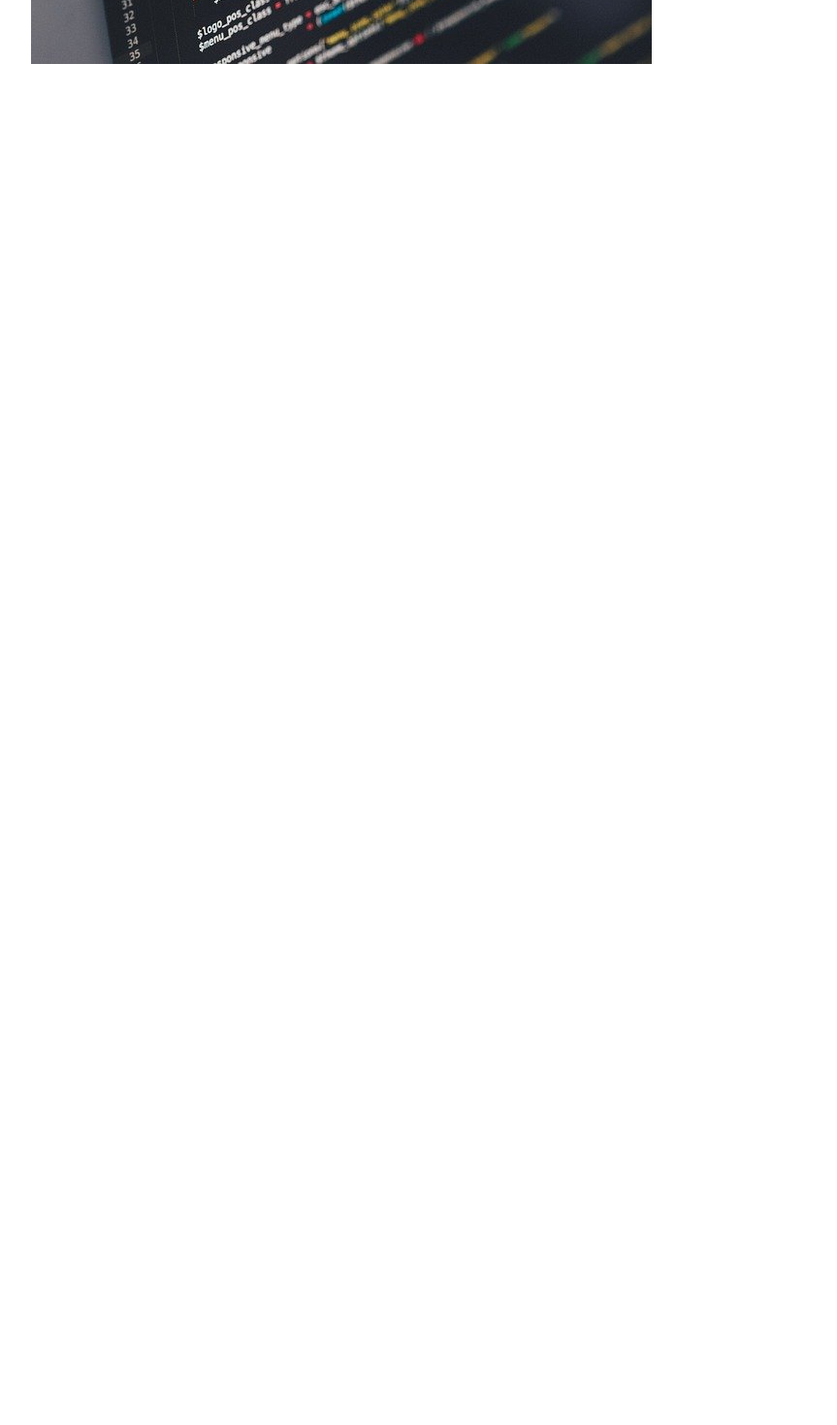
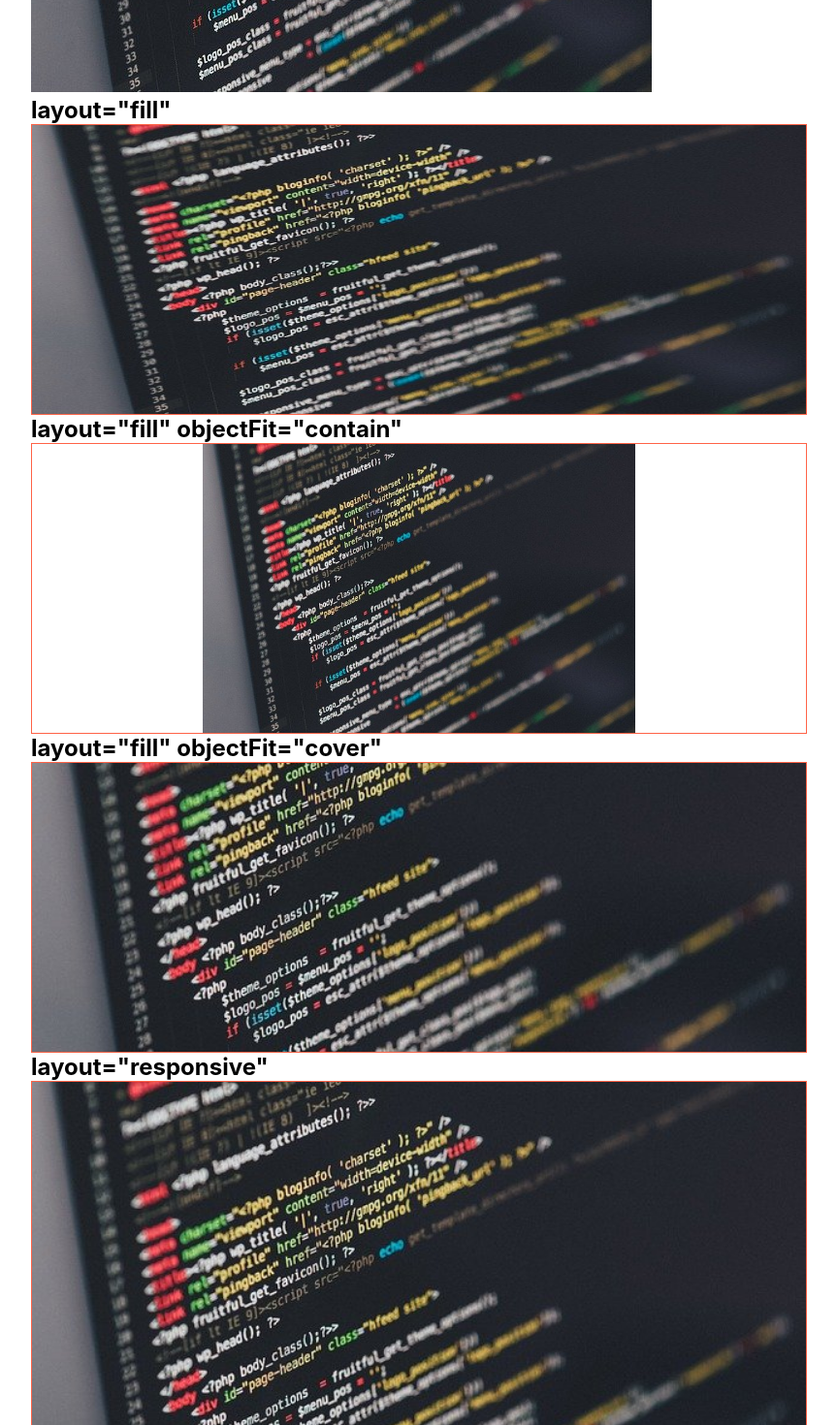
Before and after one commit to socratone/nextjs-example, a Next.js app: page /image in a window 1280 px wide. Shown: the part 440-1910 px from the top of the page at 97% size, without its empty margins (208-1071 px from the left). Before the commit the page ends 800 px from the top, so only its background shows below. Built offline with nearby package versions, Linux system fonts and the light colour scheme.

Commit message:
feat: image layout 예제 추가

```diff
--- a/pages/image.tsx
+++ b/pages/image.tsx
@@ -7,12 +7,75 @@ const ImagePage = () => {
   return (
     <>
       <h1>Image</h1>
+
+      <h2>{'layout="intrinsic"'}</h2>
       <Image
         src="/images/developer.jpg"
         alt="developer"
         width="640"
         height="427"
       />
+
+      <h2>{'layout="fill"'}</h2>
+      <div
+        style={{
+          position: 'relative',
+          width: '100%',
+          height: '300px',
+          border: '1px solid tomato',
+        }}
+      >
+        <Image src="/images/developer.jpg" alt="developer" layout="fill" />
+      </div>
+
+      <h2>{'layout="fill" objectFit="contain"'}</h2>
+      <div
+        style={{
+          position: 'relative',
+          width: '100%',
+          height: '300px',
+          border: '1px solid tomato',
+        }}
+      >
+        <Image
+          src="/images/developer.jpg"
+          alt="developer"
+          layout="fill"
+          objectFit="contain"
+        />
+      </div>
+
+      <h2>{'layout="fill" objectFit="cover"'}</h2>
+      <div
+        style={{
+          position: 'relative',
+          width: '100%',
+          height: '300px',
+          border: '1px solid tomato',
+        }}
+      >
+        <Image
+          src="/images/developer.jpg"
+          alt="developer"
+          layout="fill"
+          objectFit="cover"
+        />
+      </div>
+
+      <h2>{'layout="responsive"'}</h2>
+      <div
+        style={{
+          border: '1px solid tomato',
+        }}
+      >
+        <Image
+          src="/images/developer.jpg"
+          alt="developer"
+          width="640"
+          height="427"
+          layout="responsive"
+        />
+      </div>
     </>
   );
 };
```
